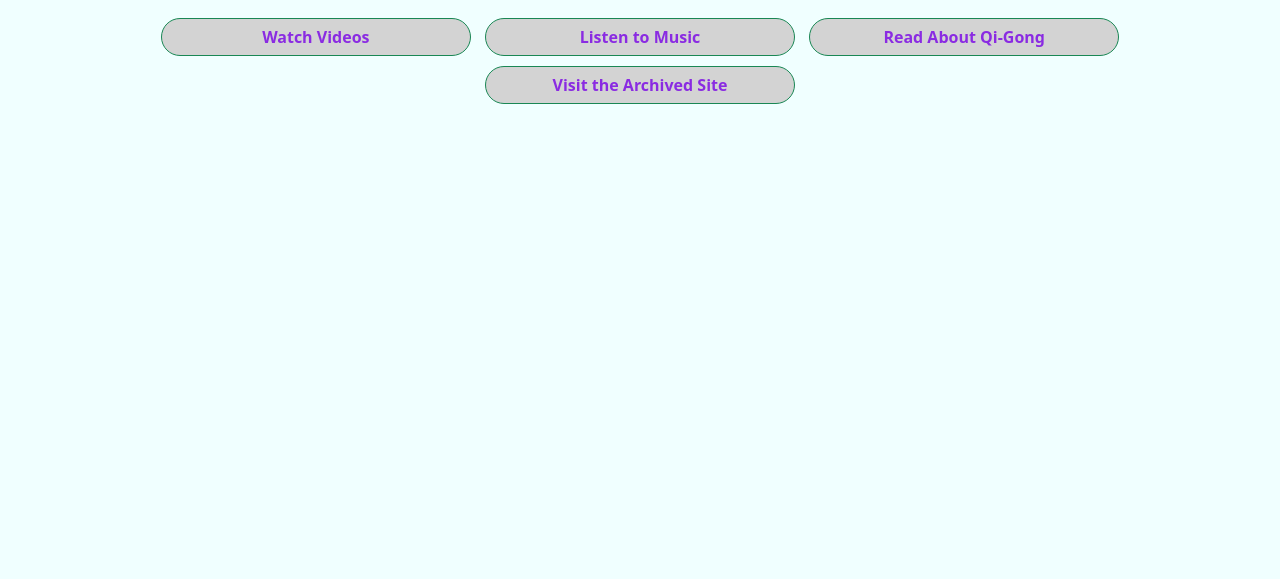
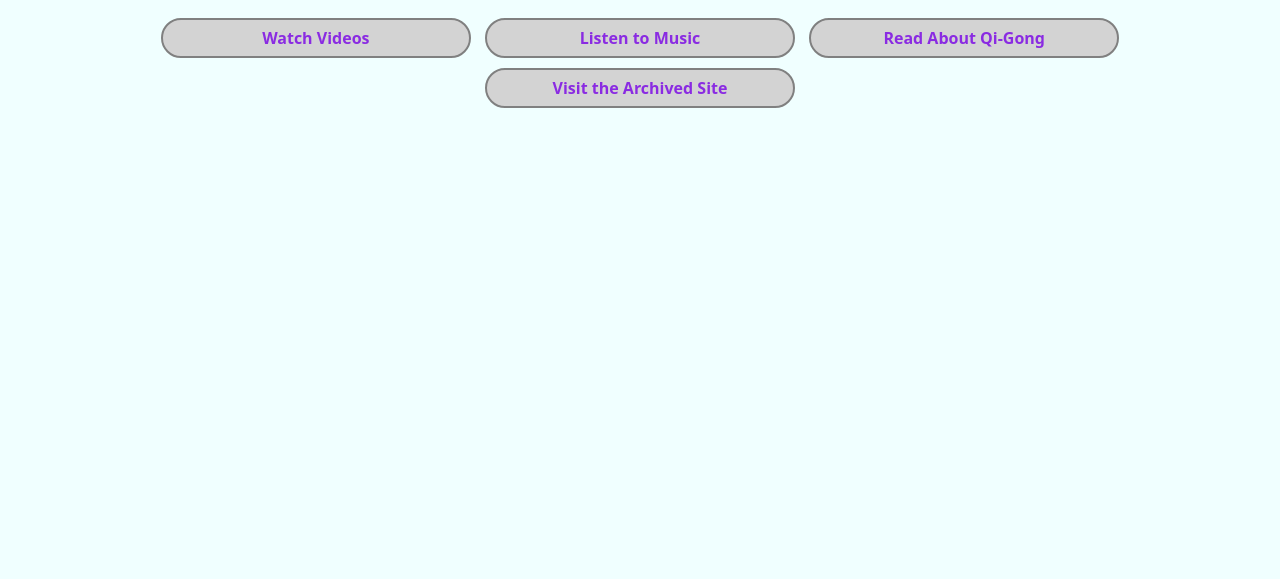
Before and after one commit to zenidreney/qismile, a plain HTML site: page index.html in a window 1280 px wide. Shown: the part 221-800 px from the top of the page. Drawn offline with nearby package versions, Linux system fonts and the light colour scheme.

Commit message:
Updated index and styles added skyandmoon

```diff
--- a/index.html
+++ b/index.html
@@ -12,6 +12,7 @@
     <title>Qi Smile Web Page</title>
     <link href="https://cdn.jsdelivr.net/npm/bootstrap@5.3.3/dist/css/bootstrap.min.css" rel="stylesheet" integrity="sha384-QWTKZyjpPEjISv5WaRU9OFeRpok6YctnYmDr5pNlyT2bRjXh0JMhjY6hW+ALEwIH" crossorigin="anonymous">
     <link rel="stylesheet" href="styles.css">
+    <script src="https://cdn.jsdelivr.net/npm/bootstrap@5.1.3/dist/js/bootstrap.bundle.min.js" integrity="sha384-ka7Sk0Gln4gmtz2MlQnikT1wXgYsOg+OMhuP+IlRH9sENBO0LRn5q+8nbTov4+1p" crossorigin="anonymous"></script>
 </head>
 
 <body class="text-center">
@@ -45,10 +46,10 @@
     <section class="section container mt-5">
         <h1 class="display-4">Qi Smile Web Page</h1>
         <p class="lead">What would you like to do</p>
-        <a href="#videos" class="mybtn btn btn-success">Watch Videos</a>
-        <a href="#music" class="mybtn btn btn-success">Listen to Music</a>
-        <a href="#articles" class="mybtn btn btn-success">Read About Qi-Gong</a>
-        <a href="#archived" class="mybtn btn btn-success">Visit the Archived Site</a>
+        <a href="#videos" class="mybtn btn">Watch Videos</a>
+        <a href="#music" class="mybtn btn">Listen to Music</a>
+        <a href="#articles" class="mybtn btn">Read About Qi-Gong</a>
+        <a href="#archived" class="mybtn btn">Visit the Archived Site</a>
     </section>
 
     <!--Videos Section-->
@@ -85,7 +86,7 @@
                 </details>
             </div>
             <div class="col-md-3"> <!-- 1/4 of the width for the image -->
-                    <img src="your-image-url.jpg" alt="Description of image" class="img-fluid"> <!-- Use img-fluid for responsive image -->
+                    <img src="./media/skyandmoon.jpg" alt="photo of moon and sky" class="img-fluid"> <!-- Use img-fluid for responsive image -->
             </div>
         </div>
     </section>
--- a/styles.css
+++ b/styles.css
@@ -27,10 +27,13 @@ body {
 .mybtn {
     width: 310px;
     margin: 5px;
+    border: 2px solid grey;
     border-radius: 40px;
     background-color: lightgray;
     color: blueviolet;
     font-weight: 900;
+    display: inline-block;
+    text-decoration: none;
 }
 
 .mybtn:hover {
```
Also changed, not shown: media/skyandmoon.jpg (added).
